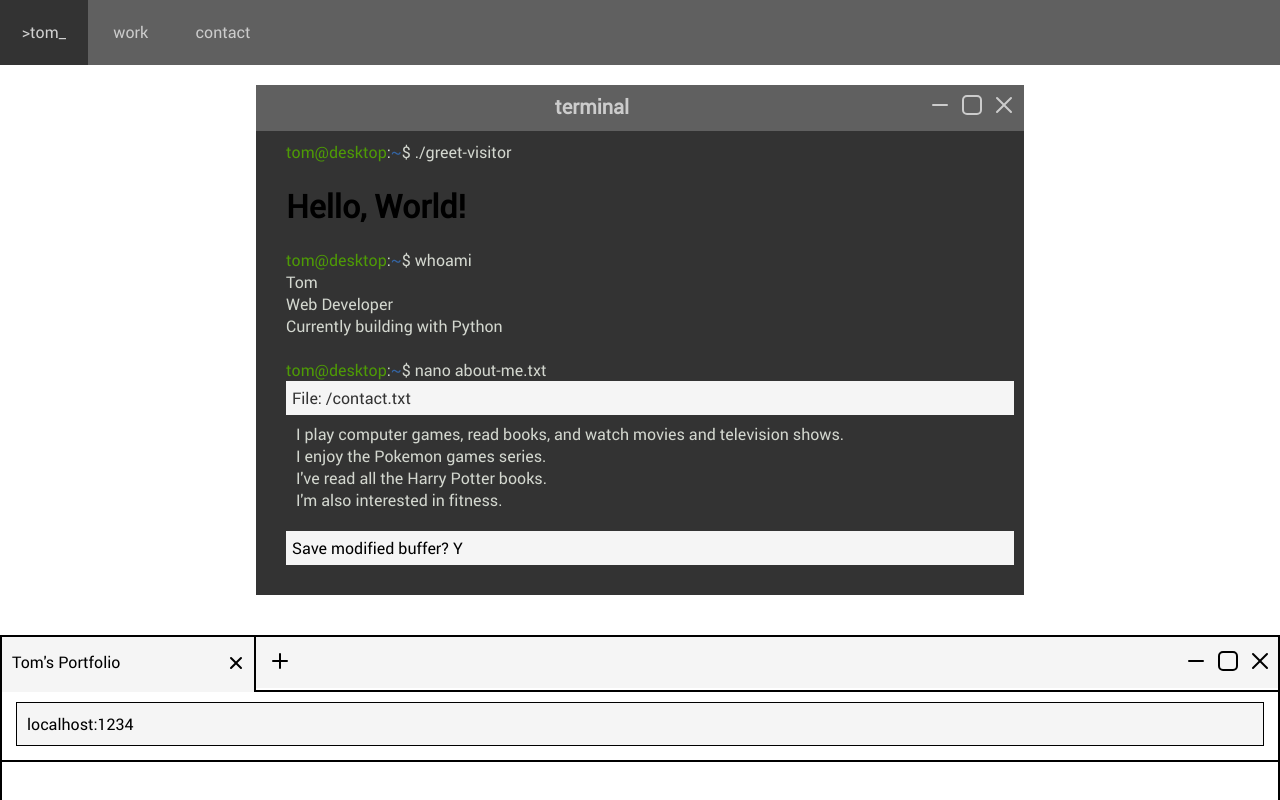
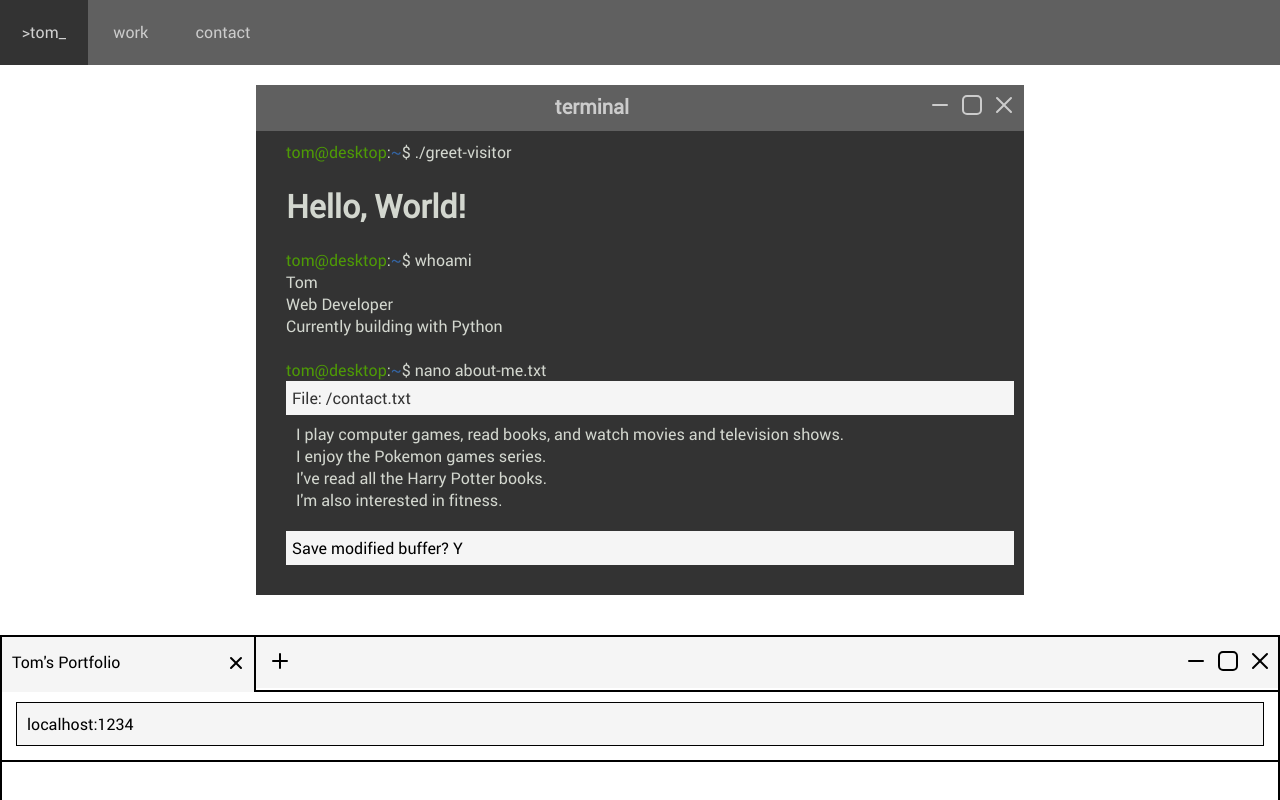
Before and after one commit to kormin/react-portfolio, a React (Create React App) app: page / in a window 1280 px wide. Shown: the top 800 px of the page. Built offline with nearby package versions, Linux system fonts and the light colour scheme.

Commit message:
add color to h1

```diff
--- a/src/main.css
+++ b/src/main.css
@@ -60,6 +60,10 @@ ul.taskbar > li > a:hover {
 .terminal-content {
   background-color: #333333;
   padding: 8px 10px 20px 10px;
+}
+
+.terminal-content > h1 {
+  color: #D3D7CF;
 }
 
 .terminal-user {
```
